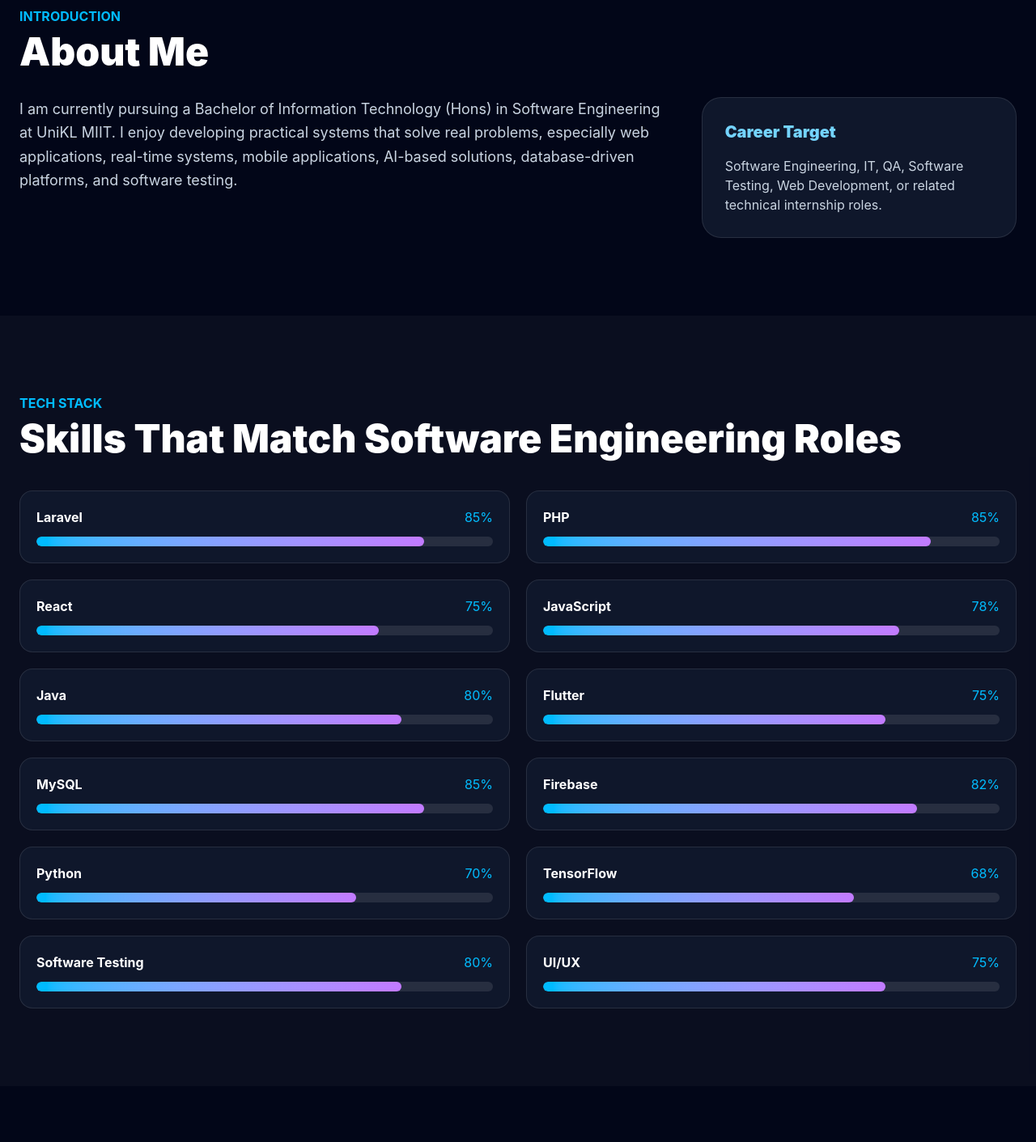
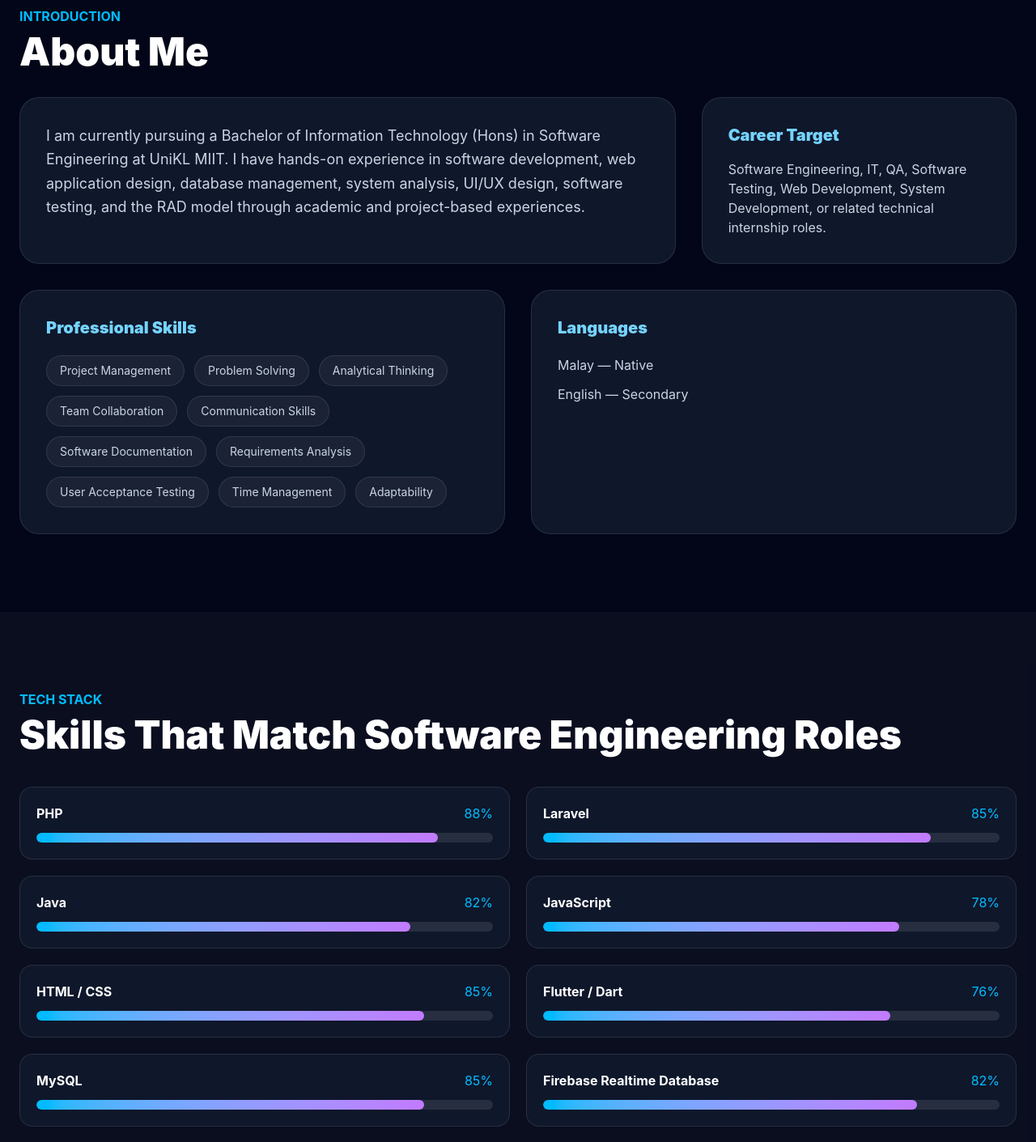
Before and after one commit to Moonmoon91/portfolio, a React app: page / in a window 1280 px wide. Shown: the part 960-2371 px from the top of the page at 81% size. Built offline with nearby package versions, Linux system fonts and the light colour scheme; the HTML template or start-up script is replaced by a standard one.

Commit message:
update portfolio based on resume

```diff
--- a/src/components/About.jsx
+++ b/src/components/About.jsx
@@ -1,3 +1,5 @@
+import { professionalSkills, languages } from "../data/portfolioData";
+
 function About() {
   return (
     <section id="about" className="px-6 py-24">
@@ -6,20 +8,45 @@
         <h2 className="text-4xl md:text-5xl font-black mb-8">About Me</h2>
 
         <div className="grid lg:grid-cols-3 gap-8">
-          <p className="lg:col-span-2 text-slate-300 text-lg leading-relaxed">
-            I am currently pursuing a Bachelor of Information Technology (Hons)
-            in Software Engineering at UniKL MIIT. I enjoy developing practical
-            systems that solve real problems, especially web applications,
-            real-time systems, mobile applications, AI-based solutions,
-            database-driven platforms, and software testing.
-          </p>
+          <div className="lg:col-span-2 bg-slate-900 border border-white/10 rounded-3xl p-8">
+            <p className="text-slate-300 text-lg leading-relaxed">
+              I am currently pursuing a Bachelor of Information Technology
+              (Hons) in Software Engineering at UniKL MIIT. I have hands-on
+              experience in software development, web application design,
+              database management, system analysis, UI/UX design, software
+              testing, and the RAD model through academic and project-based
+              experiences.
+            </p>
+          </div>
 
-          <div className="bg-slate-900 border border-white/10 rounded-3xl p-7">
+          <div className="bg-slate-900 border border-white/10 rounded-3xl p-8">
             <h3 className="text-xl font-black text-sky-300 mb-4">Career Target</h3>
             <p className="text-slate-300">
               Software Engineering, IT, QA, Software Testing, Web Development,
-              or related technical internship roles.
+              System Development, or related technical internship roles.
             </p>
+          </div>
+        </div>
+
+        <div className="grid lg:grid-cols-2 gap-8 mt-8">
+          <div className="bg-slate-900 border border-white/10 rounded-3xl p-8">
+            <h3 className="text-xl font-black text-sky-300 mb-5">Professional Skills</h3>
+            <div className="flex flex-wrap gap-3">
+              {professionalSkills.map((item) => (
+                <span key={item} className="bg-white/5 border border-white/10 px-4 py-2 rounded-full text-slate-300 text-sm">
+                  {item}
+                </span>
+              ))}
+            </div>
+          </div>
+
+          <div className="bg-slate-900 border border-white/10 rounded-3xl p-8">
+            <h3 className="text-xl font-black text-sky-300 mb-5">Languages</h3>
+            <div className="space-y-3">
+              {languages.map((item) => (
+                <p key={item} className="text-slate-300">{item}</p>
+              ))}
+            </div>
           </div>
         </div>
       </div>
--- a/src/components/Achievements.jsx
+++ b/src/components/Achievements.jsx
@@ -2,11 +2,11 @@
 
 function Achievements() {
   return (
-    <section className="px-6 py-24">
+    <section id="achievements" className="px-6 py-24">
       <div className="max-w-7xl mx-auto">
         <p className="text-sky-400 font-bold mb-2">ACHIEVEMENTS</p>
         <h2 className="text-4xl md:text-5xl font-black mb-10">
-          Highlights That Recruiters Should Notice
+          Certificates, Awards & Volunteering
         </h2>
 
         <div className="grid md:grid-cols-2 gap-6">
--- a/src/components/Contact.jsx
+++ b/src/components/Contact.jsx
@@ -16,7 +16,7 @@
           </p>
 
           <div className="bg-slate-900 border border-white/10 rounded-3xl p-6">
-            <p className="text-sky-400 font-bold mb-3">Google Maps</p>
+            <p className="text-sky-400 font-bold mb-3">Location</p>
             <div className="h-56 rounded-2xl bg-gradient-to-br from-slate-800 to-slate-950 border border-white/10 flex items-center justify-center">
               <p className="text-slate-400">Selangor, Malaysia</p>
             </div>
@@ -25,6 +25,7 @@
 
         <div className="bg-slate-900 border border-white/10 rounded-3xl p-8 space-y-4">
           <ContactRow label="Email" value={profile.email} />
+          <ContactRow label="Student Email" value={profile.studentEmail} />
           <ContactRow label="LinkedIn" value={profile.linkedin} />
           <ContactRow label="GitHub" value={profile.github} />
           <ContactRow label="Location" value={profile.location} />
--- a/src/components/Experience.jsx
+++ b/src/components/Experience.jsx
@@ -1,4 +1,4 @@
-import { timeline } from "../data/portfolioData";
+import { education, experience } from "../data/portfolioData";
 
 function Experience() {
   return (
@@ -9,17 +9,38 @@
           Education & Experience
         </h2>
 
-        <div className="space-y-6">
-          {timeline.map((item) => (
-            <div key={item.title} className="grid md:grid-cols-[160px_1fr] gap-6">
-              <p className="text-sky-400 font-black">{item.year}</p>
+        <div className="grid lg:grid-cols-2 gap-8">
+          <div>
+            <h3 className="text-2xl font-black mb-6 text-sky-300">Education</h3>
+            <div className="space-y-6">
+              {education.map((item) => (
+                <div key={item.title} className="bg-slate-900 border border-white/10 rounded-3xl p-7">
+                  <p className="text-sky-400 font-bold mb-2">{item.year}</p>
+                  <h4 className="text-xl font-black mb-2">{item.title}</h4>
+                  <p className="text-slate-300">{item.place}</p>
+                </div>
+              ))}
+            </div>
+          </div>
 
-              <div className="bg-slate-900 border border-white/10 rounded-3xl p-7">
-                <h3 className="text-xl font-black mb-3">{item.title}</h3>
-                <p className="text-slate-300 leading-relaxed">{item.desc}</p>
-              </div>
+          <div>
+            <h3 className="text-2xl font-black mb-6 text-sky-300">Work Experience</h3>
+            <div className="space-y-6">
+              {experience.map((item) => (
+                <div key={item.title} className="bg-slate-900 border border-white/10 rounded-3xl p-7">
+                  <p className="text-sky-400 font-bold mb-2">{item.year}</p>
+                  <h4 className="text-xl font-black mb-1">{item.title}</h4>
+                  <p className="text-slate-400 mb-4">{item.company}</p>
+
+                  <ul className="space-y-3 text-slate-300">
+                    {item.points.map((point) => (
+                      <li key={point}>• {point}</li>
+                    ))}
+                  </ul>
+                </div>
+              ))}
             </div>
-          ))}
+          </div>
         </div>
       </div>
     </section>
--- a/src/components/Hero.jsx
+++ b/src/components/Hero.jsx
@@ -19,30 +19,25 @@
           </h1>
 
           <p className="text-lg md:text-xl text-slate-300 leading-relaxed mb-8 max-w-2xl">
-            Software Engineering student passionate about building web systems,
-            mobile applications, real-time systems, AI solutions, databases, and
-            software testing workflows.
+            Motivated Software Engineering student with hands-on experience in
+            software development, web application design, database management,
+            system analysis, UI/UX, software testing, and real-time system
+            development.
           </p>
 
           <div className="flex flex-wrap gap-4 mb-10">
-            <a
-              href="#projects"
-              className="bg-sky-400 text-slate-950 px-7 py-4 rounded-2xl font-bold hover:bg-cyan-300 transition"
-            >
+            <a href="#projects" className="bg-sky-400 text-slate-950 px-7 py-4 rounded-2xl font-bold hover:bg-cyan-300 transition">
               View Projects
             </a>
 
-            <a
-              href="/resume.pdf"
-              className="border border-white/20 px-7 py-4 rounded-2xl font-bold hover:bg-white/10 transition"
-            >
+            <a href="/resume.pdf" className="border border-white/20 px-7 py-4 rounded-2xl font-bold hover:bg-white/10 transition">
               Download Resume
             </a>
           </div>
 
           <div className="grid grid-cols-3 gap-4 max-w-xl">
             <Stat num="4+" label="Major Projects" />
-            <Stat num="12+" label="Tech Skills" />
+            <Stat num="12+" label="Technical Skills" />
             <Stat num="6 mo" label="Internship" />
           </div>
         </div>
@@ -58,9 +53,7 @@
             />
 
             <p className="text-sky-400 font-bold mb-2">PROFILE SNAPSHOT</p>
-            <h2 className="text-3xl font-black mb-6">
-              Internship Ready Candidate
-            </h2>
+            <h2 className="text-3xl font-black mb-6">Internship Ready Candidate</h2>
 
             <div className="space-y-4">
               <Info label="Name" value={profile.name} />
--- a/src/components/Projects.jsx
+++ b/src/components/Projects.jsx
@@ -5,9 +5,7 @@
     <section id="projects" className="px-6 py-24">
       <div className="max-w-7xl mx-auto">
         <p className="text-sky-400 font-bold mb-2">SELECTED WORK</p>
-        <h2 className="text-4xl md:text-5xl font-black mb-10">
-          Project Gallery
-        </h2>
+        <h2 className="text-4xl md:text-5xl font-black mb-10">Project Gallery</h2>
 
         <div className="grid lg:grid-cols-2 gap-8">
           {projects.map((project) => (
@@ -20,6 +18,9 @@
                   src={project.image}
                   alt={project.title}
                   className="w-full h-full object-cover group-hover:scale-105 transition duration-500"
+                  onError={(e) => {
+                    e.currentTarget.src = "/images/placeholder.png";
+                  }}
                 />
               </div>
 
@@ -49,6 +50,10 @@
             </div>
           ))}
         </div>
+
+        <p className="text-slate-500 mt-6 text-sm">
+          Note: Add project screenshots inside <b>public/images</b> using the same file names.
+        </p>
       </div>
     </section>
   );
--- a/src/data/portfolioData.js
+++ b/src/data/portfolioData.js
@@ -3,7 +3,8 @@
   shortName: "Nur Munirah",
   role: "Software Engineering Student",
   email: "akumunirah05@gmail.com",
-  phone: "+6017-2248075",
+  studentEmail: "munirah.ali@s.unikl.edu.my",
+  phone: "+6017-224 8075",
   linkedin: "https://www.linkedin.com/in/munirah-munir",
   github: "https://github.com/Moonmoon91",
   location: "Selangor, Malaysia",
@@ -12,80 +13,109 @@
 };
 
 export const skills = [
+  { name: "PHP", level: 88 },
   { name: "Laravel", level: 85 },
-  { name: "PHP", level: 85 },
-  { name: "React", level: 75 },
+  { name: "Java", level: 82 },
   { name: "JavaScript", level: 78 },
-  { name: "Java", level: 80 },
-  { name: "Flutter", level: 75 },
+  { name: "HTML / CSS", level: 85 },
+  { name: "Flutter / Dart", level: 76 },
   { name: "MySQL", level: 85 },
-  { name: "Firebase", level: 82 },
-  { name: "Python", level: 70 },
-  { name: "TensorFlow", level: 68 },
-  { name: "Software Testing", level: 80 },
-  { name: "UI/UX", level: 75 },
+  { name: "Firebase Realtime Database", level: 82 },
+  { name: "Python", level: 72 },
+  { name: "ASP.NET / .NET", level: 65 },
+  { name: "UI/UX Design using Figma", level: 75 },
+  { name: "Software Testing / UAT", level: 82 },
 ];
 
 export const projects = [
   {
     title: "RTWTIRS",
-    category: "Final Year Project",
+    category: "Final Year Degree Project",
     image: "/rtwtirs.png",
     type: "Laptop Mockup",
-    desc: "A real-time weapon tracking and incident reporting system with live monitoring, weapon scan flow, role-based access, Firebase integration, Google Maps visualization, alerts, and incident management.",
+    desc: "Real-Time Weapon Tracking and Incidents Reporting System for Armed Forces. The system monitors weapon location, detects gunshot alerts, supports barcode-based start/end shift, reduces manual incident reporting, and uses role-based access.",
     tech: ["Laravel", "PHP", "Firebase", "Google Maps API", "ESP32"],
-    impact: "Real-time tracking + incident reporting",
+    impact: "Real-time monitoring + incident reporting",
+  },
+  {
+    title: "FurLink",
+    category: "Web Application",
+    image: "/furlink.png",
+    type: "Web Platform",
+    desc: "A pet adoption, missing pet reporting, and pet service booking system. Built using NetBeans Enterprise Application, Java, and JavaDB to help users find missing pets, support adoption, and promote grooming or pet hotel services.",
+    tech: ["Java EE", "JSP", "Servlet", "JavaDB"],
+    impact: "Community problem-solving platform",
+  },
+  {
+    title: "Kolej UNITI Attendance System by RFID",
+    category: "Diploma Final Year Project",
+    image: "/rfid.png",
+    type: "Hardware + Software",
+    desc: "An RFID-based student attendance system using Arduino. The system records student attendance by scanning student cards and stores attendance records digitally instead of using manual attendance paper.",
+    tech: ["Arduino", "RFID", "Excel", "Hardware"],
+    impact: "Reduced manual attendance process",
   },
   {
     title: "AI Dog Breed Classification",
     category: "Artificial Intelligence",
     image: "/ai-dog.png",
     type: "AI Model Showcase",
-    desc: "Developed an AI image classification model to identify dog breeds using ResNet50, DenseNet121, MobileNetV2, and Vision Transformer.",
+    desc: "An AI image classification project for dog breed recognition using deep learning models such as ResNet50, DenseNet121, MobileNetV2, and Vision Transformer.",
     tech: ["Python", "TensorFlow", "Keras", "Computer Vision"],
-    impact: "Model comparison + image classification",
-  },
-  {
-    title: "Restaurant Ordering System",
-    category: "Mobile Application",
-    image: "/restaurant.png",
-    type: "Phone Mockup",
-    desc: "A Flutter mobile application for menu browsing, order placement, and order management using local database storage.",
-    tech: ["Flutter", "Dart", "SQLite"],
-    impact: "Mobile ordering workflow",
-  },
-  {
-    title: "FurLink",
-    category: "Web Application",
-    image: "/furlink.png",
-    type: "Web Platform",
-    desc: "A pet adoption, missing pet reporting, and pet service booking system designed to help users find missing pets, manage adoption, and promote grooming or hotel service booking.",
-    tech: ["Java EE", "JSP", "Servlet", "MySQL"],
-    impact: "Community problem-solving platform",
+    impact: "Deep learning model comparison",
   },
 ];
 
-export const timeline = [
+export const education = [
   {
-    year: "2026",
-    title: "Software Engineering Internship Candidate",
-    desc: "Seeking a 6-month internship in Software Engineering, IT, QA, Software Testing, Web Development, or related fields.",
+    year: "March 2024 - Present",
+    title: "Bachelor of Information Technology (Hons) in Software Engineering",
+    place: "Universiti Kuala Lumpur (UniKL MIIT)",
   },
   {
-    year: "2026",
-    title: "RTWTIRS User Acceptance Testing",
-    desc: "Involved in user testing, feedback collection, and system improvement for a real-time tracking and incident reporting system.",
+    year: "July 2020 - October 2023",
+    title: "Diploma in Information Technology (System Support)",
+    place: "Kolej Uniti Port Dickson",
   },
+];
+
+export const experience = [
   {
-    year: "2025 - 2026",
-    title: "Bachelor of IT (Hons) Software Engineering",
-    desc: "Studying software engineering concepts, system development, database, testing, web development, mobile application development, and AI.",
+    year: "January 2023 - May 2023",
+    title: "Software Support Internship",
+    company: "Securiforce Sdn. Bhd.",
+    points: [
+      "Used PHP and MySQL for programming and database-related tasks.",
+      "Planned improvements for system software.",
+      "Used Microsoft Excel to prepare documents before converting data into database format.",
+      "Trained ATM operation customers to use mobile applications after system development.",
+      "Gained understanding of MVC design pattern and phpMyAdmin.",
+    ],
   },
 ];
 
 export const achievements = [
-  "Built a real-time system using Laravel, Firebase, Google Maps API, and ESP32.",
-  "Developed AI image classification project using multiple deep learning models.",
-  "Created mobile application using Flutter and SQLite.",
-  "Experienced in UAT, testing flow, system improvement, and project presentation.",
+  "Dean List Award 2024 at UniKL.",
+  "Linux Certification Program under Kolej UNITI.",
+  "Attended MikroTik Workshop: A Router For Today & Tomorrow.",
+  "Certificate of Cloud Security: Fortifying the Digital Frontier under UniKL.",
+  "Microsoft Security, Compliance and Identity Fundamentals certificate under UniKL.",
+  "Google Project Management Certificate under Coursera.",
+  "Secretary for Love Our River program at Sungai Semungkis under UniKL.",
+  "Volunteered in Gotong-Royong Masjid community program under UNITI College.",
 ];
+
+export const professionalSkills = [
+  "Project Management",
+  "Problem Solving",
+  "Analytical Thinking",
+  "Team Collaboration",
+  "Communication Skills",
+  "Software Documentation",
+  "Requirements Analysis",
+  "User Acceptance Testing",
+  "Time Management",
+  "Adaptability",
+];
+
+export const languages = ["Malay — Native", "English — Secondary"];
```
